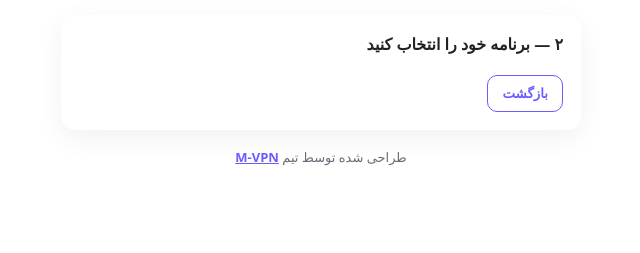
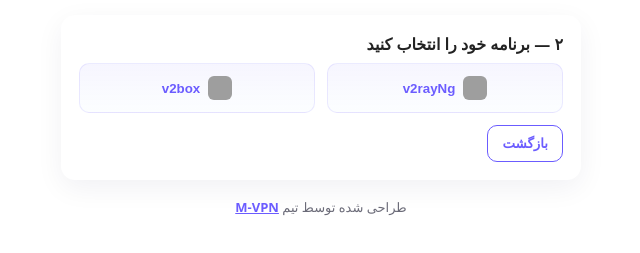
Before and after one commit to logi443/miniapp, a plain HTML site: page index.html in a window 1280 px wide. Both pictures are taken after a click on the button "Android". Shown: the part 79-332 px from the top of the page, without its empty margins (319-959 px from the left). Drawn offline with Linux system fonts and the light colour scheme; grey boxes are pictures that could not be loaded; a web font is replaced by a local one.

Commit message:
Update index.html

```diff
--- a/index.html
+++ b/index.html
@@ -166,14 +166,28 @@ body{
 </div>
 
 <script>
-const appIcons = {
-  v2rayNg: "https://raw.githubusercontent.com/2dust/v2rayNG/master/app/src/main/res/mipmap-xxhdpi/ic_launcher.png",
-  v2box: "https://is1-ssl.mzstatic.com/image/thumb/Purple116/v4/30/7f/9f/307f9f91-d648-6d5f-87a0-37902b177a4b/AppIcon-0-1x_U007emarketing-0-7-0-85-220.png/512x512bb.jpg",
-  Shadowrocket: "https://is1-ssl.mzstatic.com/image/thumb/Purple116/v4/92/b3/4d/92b34d6e-3c7f-6c7c-8b16-0cb7f94b3cb1/AppIcon-0-1x_U007emarketing-0-10-0-85-220.png/512x512bb.jpg",
-  Streisand: "https://is1-ssl.mzstatic.com/image/thumb/Purple126/v4/89/06/11/89061134-5d1e-63ff-44d1-7a3a045d1b25/AppIcon-0-1x_U007emarketing-0-7-0-85-220.png/512x512bb.jpg",
-  V2rayN: "https://github.com/2dust/v2rayN/blob/master/v2rayN/v2rayN/Resources/icon.ico?raw=true"
+// --- آیکون‌ها (منابع چندگانه برای پایداری) ---
+const appIconSources = {
+  v2rayNg: [
+    "https://cdn.jsdelivr.net/gh/2dust/v2rayNG/app/src/main/res/mipmap-xxhdpi/ic_launcher.png",
+    "https://raw.githubusercontent.com/2dust/v2rayNG/master/app/src/main/res/mipmap-xxhdpi/ic_launcher.png"
+  ],
+  v2box: [
+    "https://is1-ssl.mzstatic.com/image/thumb/Purple116/v4/30/7f/9f/307f9f91-d648-6d5f-87a0-37902b177a4b/AppIcon-0-1x_U007emarketing-0-7-0-85-220.png/256x256bb.jpg"
+  ],
+  Shadowrocket: [
+    "https://is1-ssl.mzstatic.com/image/thumb/Purple116/v4/92/b3/4d/92b34d6e-3c7f-6c7c-8b16-0cb7f94b3cb1/AppIcon-0-1x_U007emarketing-0-10-0-85-220.png/256x256bb.jpg"
+  ],
+  Streisand: [
+    "https://is1-ssl.mzstatic.com/image/thumb/Purple126/v4/89/06/11/89061134-5d1e-63ff-44d1-7a3a045d1b25/AppIcon-0-1x_U007emarketing-0-7-0-85-220.png/256x256bb.jpg"
+  ],
+  V2rayN: [
+    "https://cdn.jsdelivr.net/gh/2dust/v2rayN/v2rayN/v2rayN/Resources/icon.ico",
+    "https://raw.githubusercontent.com/2dust/v2rayN/master/v2rayN/v2rayN/Resources/icon.ico"
+  ]
 };
 
+// --- لیست اپ‌ها ---
 const appsByOS = {
   Android: ["v2rayNg","v2box"],
   iOS: ["v2box","Shadowrocket","Streisand"],
@@ -181,6 +195,7 @@ const appsByOS = {
   macOS: ["Streisand","Shadowrocket"]
 };
 
+// --- لینک دانلود (بدون تکرار) ---
 const downloadLinks = {
   Android: { v2rayNg: "https://logi443.github.io/v2ray", v2box: "https://play.google.com/store/apps/details?id=dev.hexasoftware.v2box" },
   iOS: { v2box: "https://apps.apple.com/app/id6446814690", Shadowrocket: "https://apps.apple.com/app/id932747118", Streisand: "https://apps.apple.com/app/id6450534064" },
@@ -188,6 +203,7 @@ const downloadLinks = {
   macOS: { Streisand: "https://apps.apple.com/us/app/streisand/id6450534064", Shadowrocket: "https://apps.apple.com/app/id932747118" }
 };
 
+// --- متن آموزش ---
 const tutorials = {
   Android: { v2rayNg:["منوی همبرگری ☰ بالا را بزنید.","از منوی همبرگری گزینه Setting را انتخاب کنید.","گزینه تنظیمات پیشرفته را بزنید و گزینه Allow insecure را فعال کنید.","به صفحه اصلی برگردید، مثبت بالا را بزنید و گزینه وارد کردن از کلیپ‌بورد را انتخاب کنید."], v2box:["ستینگ برنامه را باز کنید.","گزینه Allow insecure را روشن کنید.","از بخش Configs مثبت بالا را بزنید و گزینه Import V2Ray URI from Clipboard را انتخاب کنید.","روی اسم کانفیگ بزنید و از پایین صفحه Slide to connect را به سمت راست بکشید."]},
   iOS: { v2box:["ستینگ برنامه را باز کنید.","گزینه Allow insecure را روشن کنید.","از بخش Configs مثبت بالا را بزنید و گزینه Import V2Ray URI from Clipboard را انتخاب کنید.","روی اسم کانفیگ بزنید و از پایین صفحه Slide to connect را به سمت راست بکشید."], Shadowrocket:["روی منو Config بزنید و + بالا را بزنید، کانفیگ خود را Paste کرده و Download را بزنید.","به منوی Home برگردید، روی اسم کانفیگ لمس کنید و دکمه اتصال را بزنید.","اگر وصل نشد، روی علامت تعجب بزنید، گزینه TLS را انتخاب و Allow insecure را روشن کنید. سپس یک مرحله به عقب برگردید، Save را بزنید و متصل شوید."], Streisand:["ستینگ برنامه را باز کنید.","از بالا گزینه سوم Subscription را انتخاب کنید.","گزینه‌های Update on open و Allow insecure را روشن کنید.","از تب Home مثبت بالا را بزنید و گزینه Import from clipboard را انتخاب کنید.","روی اسم کانفیگ لمس کنید و دکمه اتصال را بزنید."]},
@@ -197,19 +213,16 @@ const tutorials = {
 
 let currentOS = null;
 
-function buildIcon(app){
+// کمکی: ساخت آیکون بدون خطا
+function createIcon(app){
   const urls = appIconSources[app] || [];
+  if(!urls.length) return null;
   const img = document.createElement('img');
   img.width = 24; img.height = 24; img.style.borderRadius = '6px';
   img.referrerPolicy = 'no-referrer';
   let i = 0;
   function tryNext(){
-    if(i < urls.length){
-      img.src = urls[i++];
-    } else {
-      // fallback به یک حرف اول نام اپ
-      img.remove();
-    }
+    if(i < urls.length){ img.src = urls[i++]; } else { img.style.display = 'none'; }
   }
   img.onerror = tryNext;
   tryNext();
@@ -226,8 +239,8 @@ function selectOS(os){
   apps.forEach(app=>{
     const b = document.createElement('button');
     b.className = 'btn';
-    const iconEl = buildIcon(app);
-    if(iconEl){ b.appendChild(iconEl); }
+    const icon = createIcon(app);
+    if(icon) b.appendChild(icon);
     const label = document.createElement('span');
     label.textContent = app;
     b.appendChild(label);
```
